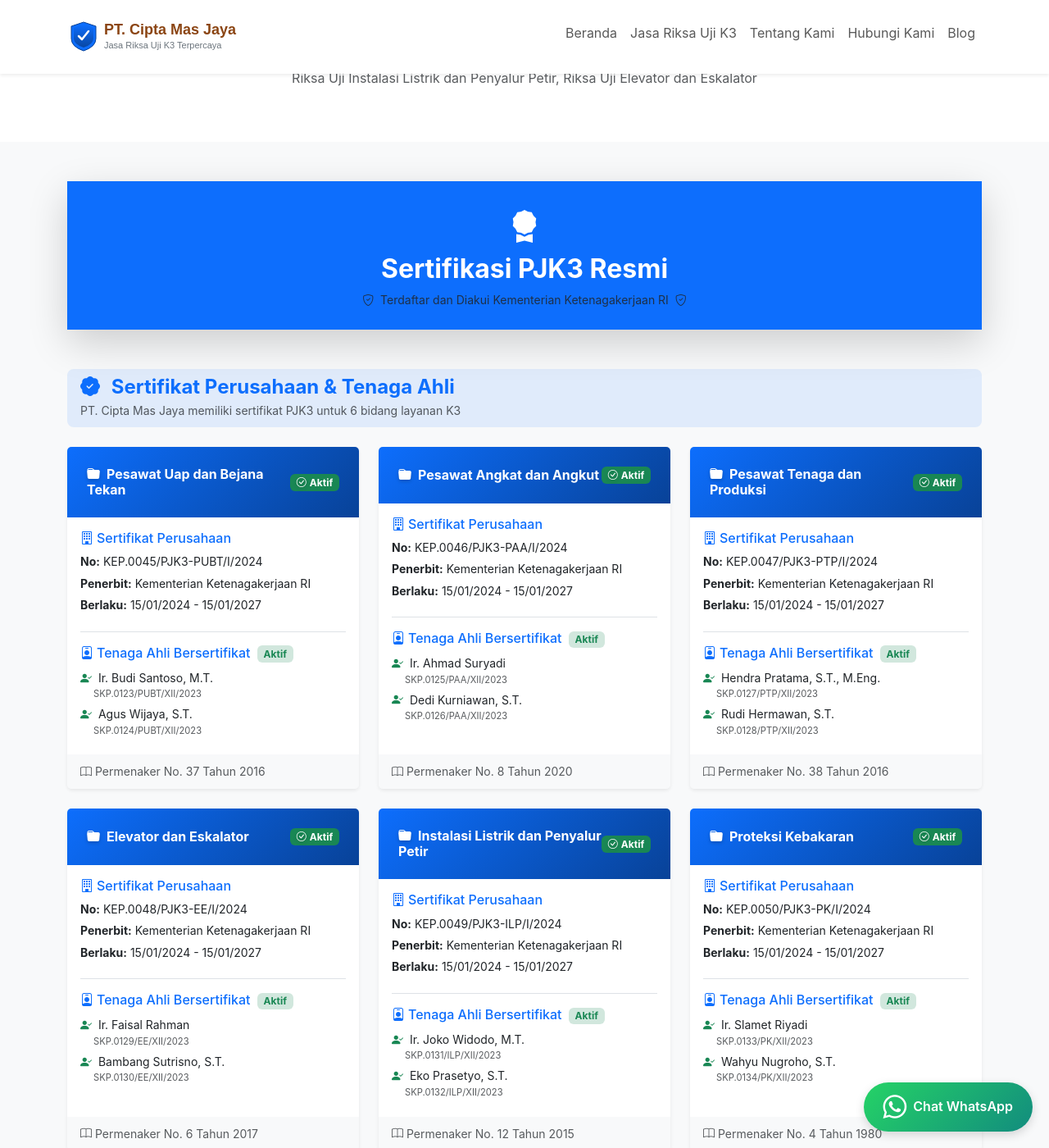
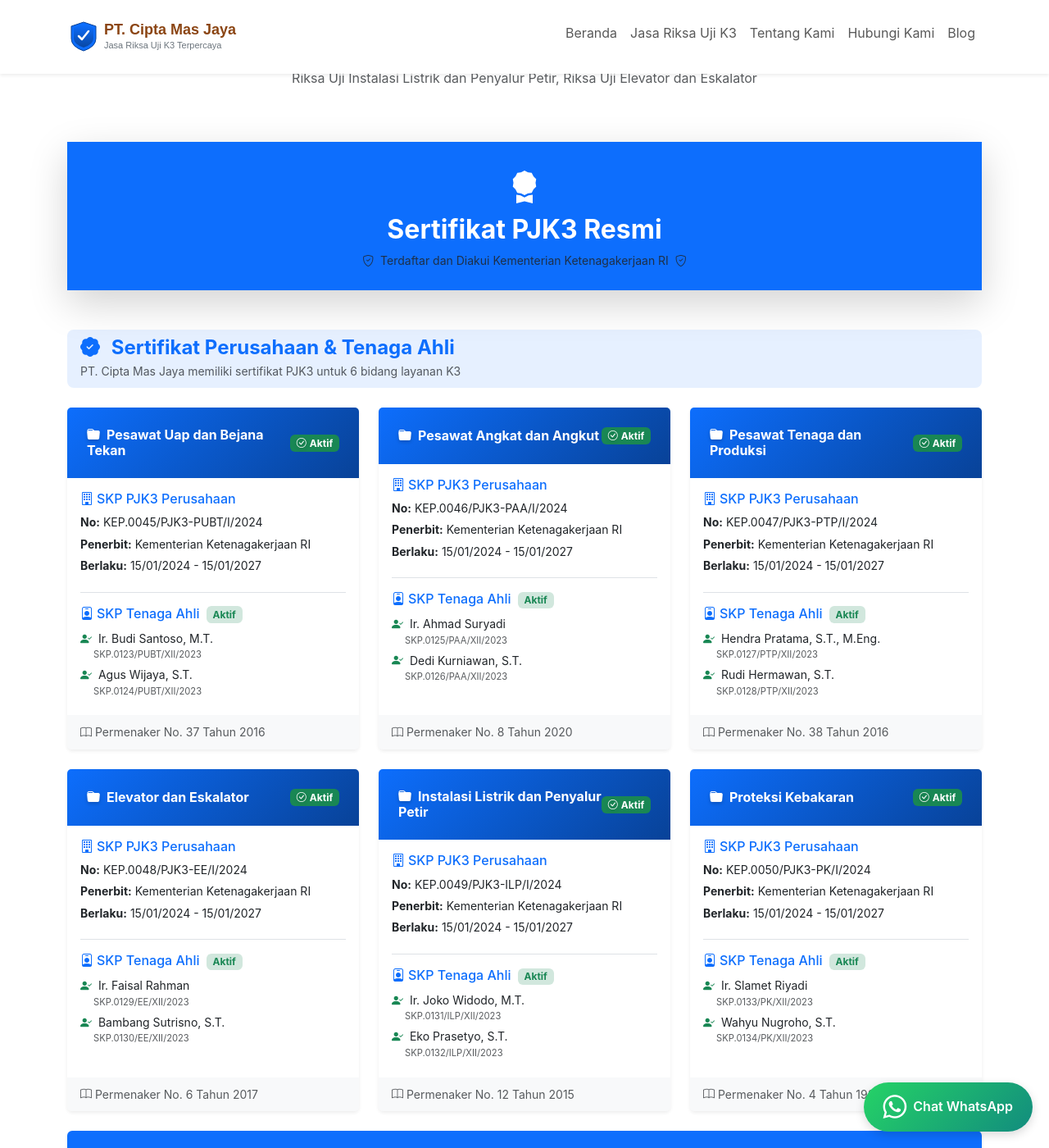
Before and after one commit to ciptamasjaya/cmj.github.io, a Jekyll site: the page built from about.html, in a window 1280 px wide and 1400 px high, scrolled down 6870 px. Shown: the whole window at 82% size. Built offline with Jekyll 4.4.1, drawn with Linux system fonts in a browser that asks for light colours.

Commit message:
Update block--certifications.html

```diff
--- a/_includes/reusable/block--certifications.html
+++ b/_includes/reusable/block--certifications.html
@@ -62,7 +62,7 @@ Parameters:
 {% if cert.company.expires < today %}{% assign is_company_active = false %}{% endif %}
 {% if cert.expert.expires < today %}{% assign is_expert_active = false %}{% endif %}
 
-<section id="sertifikasi" class="py-4">
+<section class="block--certifications" class="py-4">
   <div class="container">
     <div class="card border-0 shadow-sm">
       <!-- Card Header -->
@@ -159,14 +159,14 @@ Parameters:
 {% comment %} ==================== FULL MODE (About Page) ==================== {% endcomment %}
 {% else %}
 
-<section id="sertifikasi" class="py-5 bg-light">
+<section class="block--certifications" class="py-5 bg-light">
   <div class="container">
     <!-- Header Section -->
     <div class="text-center mb-5">
       <div class="card border-0 shadow-lg">
         <div class="card-body text-white text-center py-4 px-3 bg-primary">
           <i class="bi bi-award-fill mb-2 fs-1"></i>
-          <h2 class="h2 mb-0 fw-bold text-white">Sertifikasi PJK3 Resmi</h2>
+          <h2 class="h2 mb-0 fw-bold text-white">Sertifikat PJK3 Resmi</h2>
           <p class="mb-0 mt-2 small" style="opacity: 0.85;">
             <i class="bi bi-shield-check me-1"></i>
             Terdaftar dan Diakui Kementerian Ketenagakerjaan RI
@@ -218,7 +218,7 @@ Parameters:
             <!-- Company Certificate -->
             <div class="mb-3 pb-3 border-bottom">
               <h5 class="h6 text-primary mb-2">
-                <i class="bi bi-building me-1"></i>Sertifikat Perusahaan
+                <i class="bi bi-building me-1"></i>SKP PJK3 Perusahaan
               </h5>
               <ul class="list-unstyled small mb-0">
                 <li class="mb-1">
@@ -237,7 +237,7 @@ Parameters:
             {% if show_experts %}
             <div>
               <h5 class="h6 text-primary mb-2">
-                <i class="bi bi-person-badge me-1"></i>Tenaga Ahli Bersertifikat
+                <i class="bi bi-person-badge me-1"></i>SKP Tenaga Ahli
                 {% if is_expert_active %}
                 <span class="badge bg-success-subtle text-success ms-1">Aktif</span>
                 {% else %}
```
